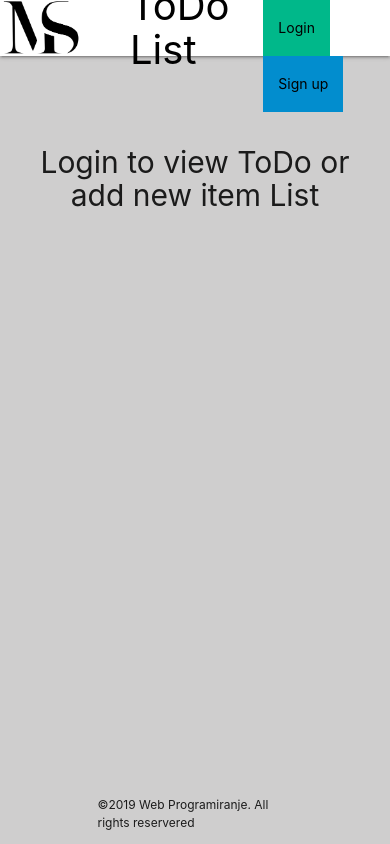
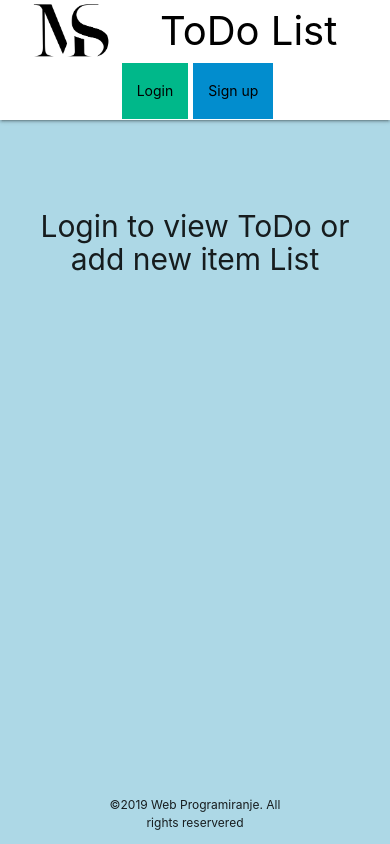
Before and after one commit to markostj/project-web, a website: page index.html in a window 390 px wide. Drawn offline with nearby package versions, Linux system fonts and the light colour scheme; no server answers.

Commit message:
responsive css

```diff
--- a/index.html
+++ b/index.html
@@ -131,9 +131,7 @@
           <div class="input-field">
             <input type="text" id="category" required />
             <!--kategorije-->
-            <label for="category"
-              >ToDo Category (can be work, school or other)</label
-            >
+            <label for="category">ToDo Category (work, school or other)</label>
           </div>
           <button class="modal__btn">Create</button>
         </form>
--- a/style.css
+++ b/style.css
@@ -3,7 +3,7 @@
 }
 body {
   margin: 0;
-  background-color: rgb(207, 206, 206);
+  background-color: lightblue;
 }
 html {
   font-size: 16px;
@@ -12,7 +12,22 @@ html {
 .nav {
   display: flex;
   background-color: #ffffff;
+  flex-direction: row;
   justify-content: space-around;
+}
+@media (max-width: 900px) {
+  .nav {
+    flex-direction: column;
+    height: 120px;
+  }
+  .nav__list {
+    display: flex;
+    justify-content: center;
+  }
+  .nav__logo {
+    width: 80px;
+    margin-left: 30px;
+  }
 }
 .title_logo {
   display: flex;
@@ -94,7 +109,6 @@ html {
 }
 
 .login__h4 {
-  background-color: rgb(207, 206, 206);
   margin: 0;
   text-align: center;
   font-size: 30px;
@@ -142,7 +156,11 @@ html {
 .collapsible-body {
   background-color: rgb(117, 117, 117);
 }
-
+@media (max-width: 600px) {
+  .footer__copiright {
+    text-align: center;
+  }
+}
 .footer__copiright {
   position: fixed;
   bottom: 0px;
```
